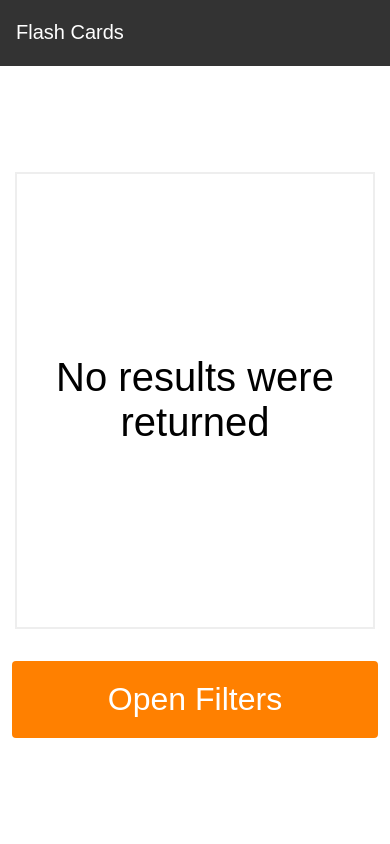
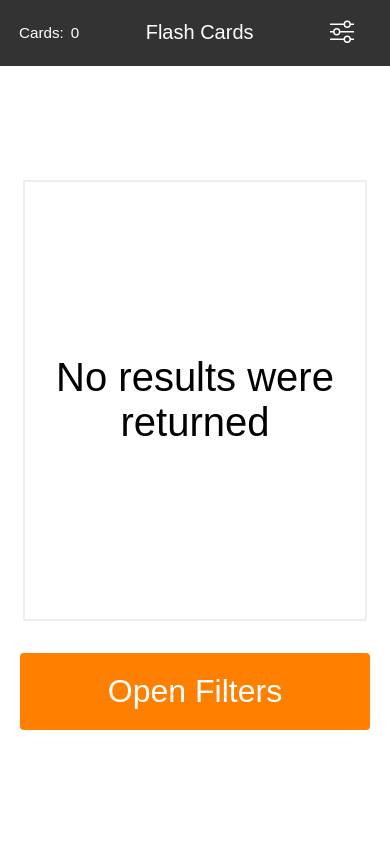
Before and after one commit to st003/flashcards, a Django app: page /flashcard/ in a window 390 px wide. Run offline with Django 4.2, Linux system fonts and the light colour scheme; data that the repository does not hold is empty.

Commit message:
Added mobile optimization for filters modal

```diff
--- a/flashcards-app/words/static/words/css/words.css
+++ b/flashcards-app/words/static/words/css/words.css
@@ -8,6 +8,7 @@
     --tertiary-color-hover: #ff8c1a;
     --tertiary-color-active: #e67300;
     --neutral-color: #eeeeee;
+    --neutral-color-hover: #e0e0e0;
     --light-text: #ffffff;
     --dark-text: #333333;
     --answer-text:#A9A9A9;
@@ -65,7 +66,7 @@ header {
 header h1 {
     font-size: 1.25rem;
     font-weight: 400;
-    text-align: left;
+    text-align: center;
 }
 
 #app {
@@ -78,24 +79,25 @@ header h1 {
     display: flex;
     flex-direction: row;
 }
-.flashcard_header .filter_selections {
+.flashcard_header .filter_results .filter_settings {
     display: none;
 }
-.flashcard_header .filter_selections td {
-    padding-left: 0.5rem;
-    font-size: 1rem;
+.flashcard_header .filter_results td {
+    padding-right: 0.25rem;
+    font-size: 0.95rem;
 }
 .flashcard_header h1 {
     flex-grow: 1;
 }
 .flashcard_header .filters {
-    display: none;
+    margin-right: 0.25rem;
 }
-.flashcard_header .filters .btn {
-    padding: 0.75rem;
-    background-color: var(--neutral-color);
-    color: var(--dark-text);
-    font-size: 1.25rem;
+.flashcard_header .filters .filters_btn {
+    padding: 0.5rem 1rem;
+    background-color: transparent;
+    border: none;
+    color: var(--light-text);
+    cursor: pointer;
 }
 
 main {
@@ -111,7 +113,7 @@ main {
     width: 75%;
     height: 50%;
     margin-bottom: 2rem;
-    padding: 2rem;
+    padding: 1.5rem;
     align-items: center;
     justify-content: center;
     border: 2px solid var(--neutral-color);
@@ -128,7 +130,7 @@ main {
     width: 100%;
 }
 .flip_btn_container > div {
-    padding: 0 0.75rem;
+    padding: 0 1.25rem;
     width: inherit;
 }
 .flip_btn_container button {
--- a/flashcards-app/words/templates/words/flashcard.html
+++ b/flashcards-app/words/templates/words/flashcard.html
@@ -7,8 +7,9 @@
 {% block public %}
 <div id="app">
     <header class="flashcard_header">
-        <div class="filter_selections">
+        <div class="filter_results">
             <table>
+                <tbody class="filter_settings">
                     <tr>
                         <td>Category:</td>
                         <td>[[ currentCategory ]]</td>
@@ -17,15 +18,21 @@
                         <td>Topic:</td>
                         <td>[[ topic ]]</td>
                     </tr>
+                </tbody>
                 <tr>
-                    <td>Word Count:</td>
+                    <td>Cards:</td>
                     <td>[[ count ]]</td>
                 </tr>
             </table>
         </div>
         <h1>Flash Cards</h1>
         <div class="filters">
-            <button class="btn" @click="openFilters()">Filters</button>
+            <button class="filters_btn" @click="openFilters()">
+                <!-- icon courtesy of Bootstrap Icons. https://icons.getbootstrap.com/icons/sliders/ -->
+                <svg xmlns="http://www.w3.org/2000/svg" width="24" height="24" fill="currentColor" class="bi bi-sliders" viewBox="0 0 16 16">
+                    <path fill-rule="evenodd" d="M11.5 2a1.5 1.5 0 1 0 0 3 1.5 1.5 0 0 0 0-3M9.05 3a2.5 2.5 0 0 1 4.9 0H16v1h-2.05a2.5 2.5 0 0 1-4.9 0H0V3zM4.5 7a1.5 1.5 0 1 0 0 3 1.5 1.5 0 0 0 0-3M2.05 8a2.5 2.5 0 0 1 4.9 0H16v1H6.95a2.5 2.5 0 0 1-4.9 0H0V8zm9.45 4a1.5 1.5 0 1 0 0 3 1.5 1.5 0 0 0 0-3m-2.45 1a2.5 2.5 0 0 1 4.9 0H16v1h-2.05a2.5 2.5 0 0 1-4.9 0H0v-1z"/>
+                </svg>
+            </button>
         </div>
     </header>
     <main>
@@ -47,13 +54,13 @@
         </div>
     </main>
 
-    <div v-if="showFilters" class="modalContainer fadeIn" v-bind:class="{ fadeOut: fadeOut }">
+    <div v-if="showFilters" class="modal_container fade_in" v-bind:class="{ fade_out: fadeOut }">
         <div class="modal">
-            <div class="modalHeader">
+            <div class="modal_header">
                 <h2>Filters</h2>
-                <span class="modalClose" @click="closeFilters()">&#10005;</span>
+                <span class="modal_close" @click="closeFilters()">&#10005;</span>
             </div>
-            <div class="modalBody">
+            <div class="modal_body">
                 <label>Category</label>
                 <select v-model="categorySelection">
                     <option value="0">All</option>
@@ -65,7 +72,7 @@
                     <option v-for="t in topics">[[ t.name ]]</option>
                 </select>
             </div>
-            <div class="modalFooter">
+            <div class="modal_footer">
                 <button class="btn" @click="applyFilters()">Apply</button>
                 <button class="btn" @click="resetFilters()">Reset</button>
             </div>
```
Also changed, not shown: other parts of flashcards-app/words/static/words/css/words.css (+38 -23 lines). Lines whose indentation alone changed are shown as unchanged.
